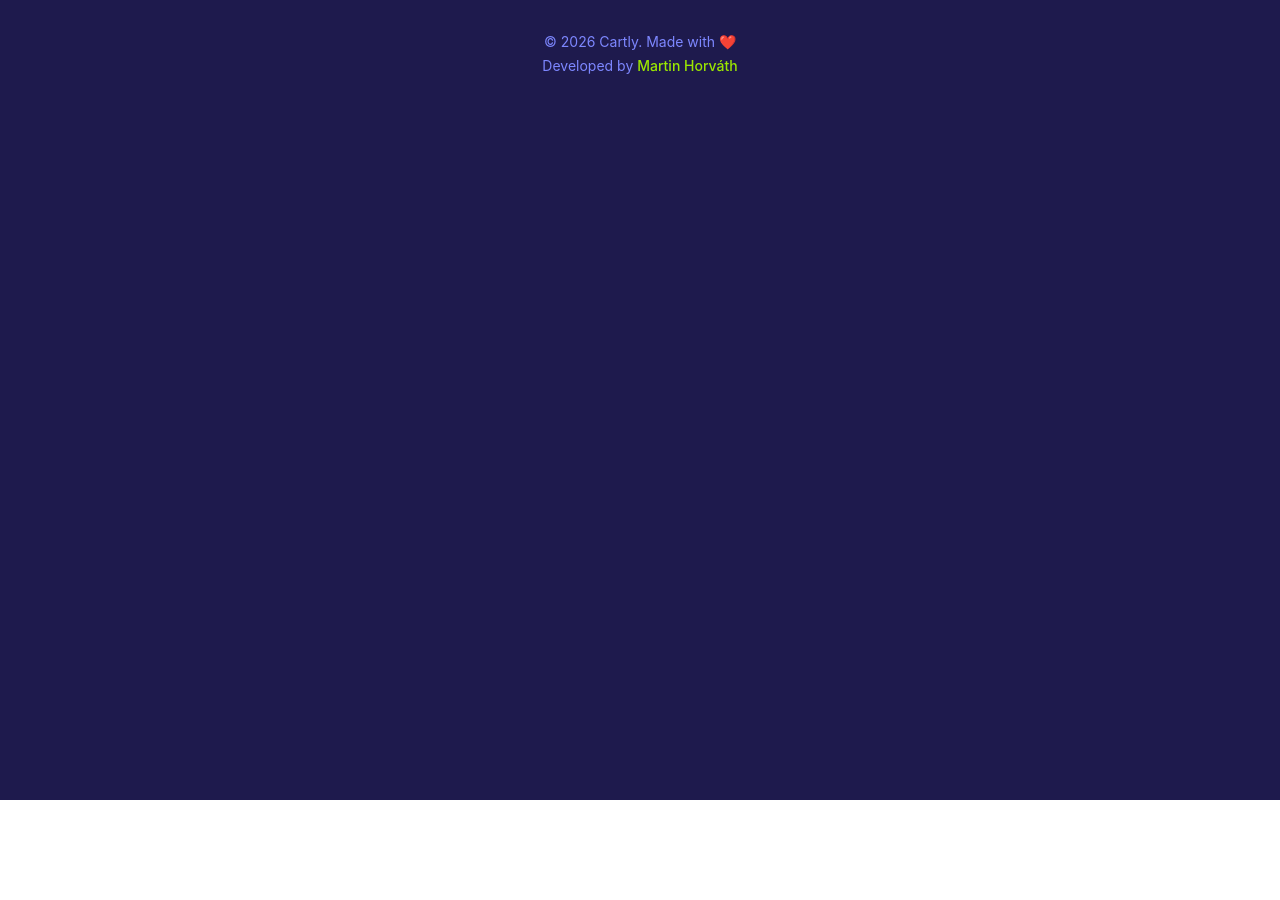
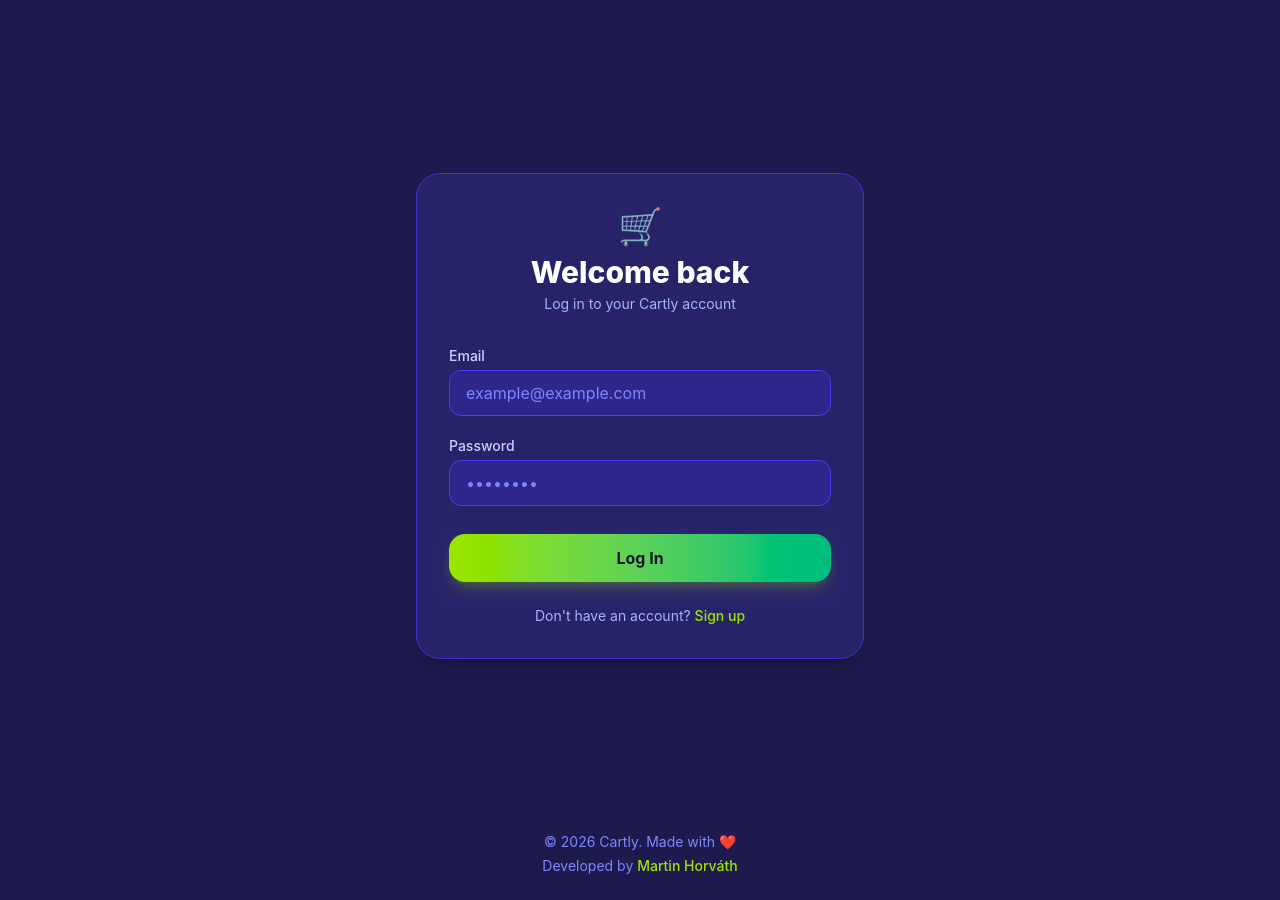
Before and after one commit to horvathmartin97/my-showcase-projects, a React (Vite) app in the folder Cartly/frontend/: page /login in a window 1280 px wide. Before the commit the page ends 800 px from the top, so only its background shows below. Built offline with nearby package versions, Linux system fonts and the light colour scheme; no server answers.

Commit message:
feat: enhance LoginPage with form validation and submission handling; add authSchema for login and registration

```diff
--- a/Cartly/frontend/package.json
+++ b/Cartly/frontend/package.json
@@ -10,6 +10,7 @@
     "preview": "vite preview"
   },
   "dependencies": {
+    "@hookform/resolvers": "^5.2.2",
     "@tailwindcss/vite": "^4.2.1",
     "jsonwebtoken": "^9.0.3",
     "jwt-decode": "^4.0.0",
--- a/Cartly/frontend/src/pages/loginPage.tsx
+++ b/Cartly/frontend/src/pages/loginPage.tsx
@@ -1,6 +1,9 @@
-import { useContext, useState } from "react";
+import { useCallback, useContext, useEffect, useState } from "react";
 import { AuthContext } from "../contexts/AuthContext";
 import { useNavigate } from "react-router";
+import { loginSchema, type LoginUser } from "../schemas/authSchema";
+import { useForm, type SubmitHandler } from "react-hook-form";
+import { zodResolver } from "@hookform/resolvers/zod";
 
 export default function LoginPage() {
   const auth = useContext(AuthContext);
@@ -9,5 +12,129 @@ export default function LoginPage() {
   const [error, setError] = useState("");
   const [loading, setLoading] = useState(false);
 
-  return <div></div>;
+  const {
+    register,
+    handleSubmit,
+    formState: { errors },
+  } = useForm<LoginUser>({
+    resolver: zodResolver(loginSchema),
+    mode: "onChange",
+    defaultValues: { email: "", password: "" },
+  });
+
+  const onSubmit: SubmitHandler<LoginUser> = useCallback(
+    async (data) => {
+      setLoading(true);
+      setError("");
+      if (!auth) {
+        setError("Validation error, please try again later");
+        setLoading(false);
+        return;
+      }
+      const loginResult = await auth.login(data.email, data.password);
+      if (!loginResult.ok) {
+        setError(loginResult.message);
+      } else {
+        navigate("/");
+      }
+      setLoading(false);
+    },
+    [auth, navigate],
+  );
+
+  useEffect(() => {
+    if (auth?.user) {
+      navigate("/");
+    }
+  }, [auth?.user, navigate]);
+
+  return (
+    <div className="min-h-screen flex items-center justify-center px-4">
+      <div className="w-full max-w-md bg-indigo-900/50 border border-indigo-700 rounded-3xl p-8 shadow-xl">
+        <div className="text-center mb-8">
+          <span className="text-4xl">🛒</span>
+          <h1 className="text-3xl font-extrabold text-white mt-2">
+            Welcome back
+          </h1>
+          <p className="text-indigo-300 mt-1 text-sm">
+            Log in to your Cartly account
+          </p>
+        </div>
+
+        {error && (
+          <div className="mb-4 px-4 py-3 bg-pink-500/20 border border-pink-500/40 rounded-xl text-pink-300 text-sm text-center">
+            {error}
+          </div>
+        )}
+
+        <form
+          noValidate
+          onSubmit={handleSubmit(onSubmit)}
+          className="space-y-5"
+        >
+          <div className="flex flex-col gap-1">
+            <label
+              htmlFor="email"
+              className="text-indigo-200 text-sm font-medium"
+            >
+              Email
+            </label>
+            <input
+              type="email"
+              id="email"
+              placeholder="example@example.com"
+              {...register("email")}
+              disabled={loading}
+              className="bg-indigo-800/50 border border-indigo-600 text-white placeholder-indigo-400 rounded-xl px-4 py-2.5 focus:outline-none focus:ring-2 focus:ring-lime-400/50 disabled:opacity-50 transition"
+            />
+            {errors.email && (
+              <p className="text-pink-400 text-xs mt-0.5">
+                {errors.email.message}
+              </p>
+            )}
+          </div>
+
+          <div className="flex flex-col gap-1">
+            <label
+              htmlFor="password"
+              className="text-indigo-200 text-sm font-medium"
+            >
+              Password
+            </label>
+            <input
+              type="password"
+              id="password"
+              placeholder="••••••••"
+              {...register("password")}
+              disabled={loading}
+              className="bg-indigo-800/50 border border-indigo-600 text-white placeholder-indigo-400 rounded-xl px-4 py-2.5 focus:outline-none focus:ring-2 focus:ring-lime-400/50 disabled:opacity-50 transition"
+            />
+            {errors.password && (
+              <p className="text-pink-400 text-xs mt-0.5">
+                {errors.password.message}
+              </p>
+            )}
+          </div>
+
+          <button
+            type="submit"
+            disabled={loading}
+            className="w-full py-3 bg-linear-to-r from-lime-400 to-emerald-500 text-gray-900 font-bold rounded-2xl hover:opacity-90 transition shadow-lg shadow-lime-400/20 disabled:opacity-50 mt-2"
+          >
+            {loading ? "Logging in..." : "Log In"}
+          </button>
+        </form>
+
+        <p className="text-center text-indigo-300 text-sm mt-6">
+          Don't have an account?{" "}
+          <button
+            onClick={() => navigate("/register")}
+            className="text-lime-400 font-medium hover:underline"
+          >
+            Sign up
+          </button>
+        </p>
+      </div>
+    </div>
+  );
 }
--- /dev/null
+++ b/Cartly/frontend/src/schemas/authSchema.ts
@@ -0,0 +1,18 @@
+import { z } from "zod";
+
+export const loginSchema = z.object({
+  email: z.email({ message: "Érvénytelen e-mail formátum" }),
+  password: z.string().min(1, { message: "Kérlek, add meg a jelszavad" }),
+});
+export type LoginUser = z.infer<typeof loginSchema>;
+
+export const registerUserSchema = z.object({
+  email: z.email({ message: "Az e-mail címnek érvényesnek kell lennie" }),
+  name: z
+    .string()
+    .min(2, { message: "A névnek legalább 2 karakter hosszúnak kell lennie" }),
+  password: z.string().min(4, {
+    message: "A jelszónak legalább 4 karakter hosszúnak kell lennie",
+  }),
+});
+export type RegisterUser = z.infer<typeof registerUserSchema>;
```
Also changed, not shown: 1 other file (tests, documents, lock files or other folders).
